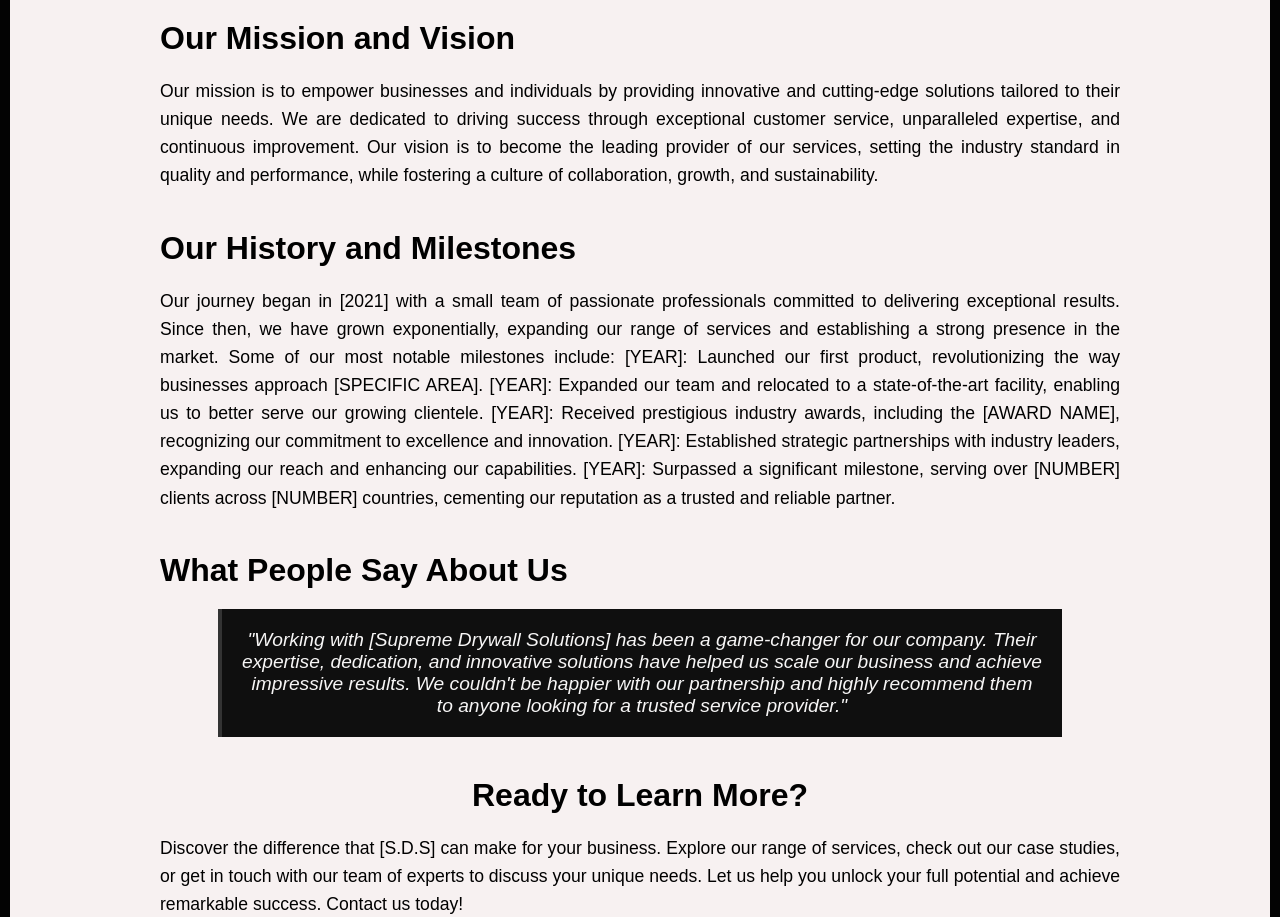
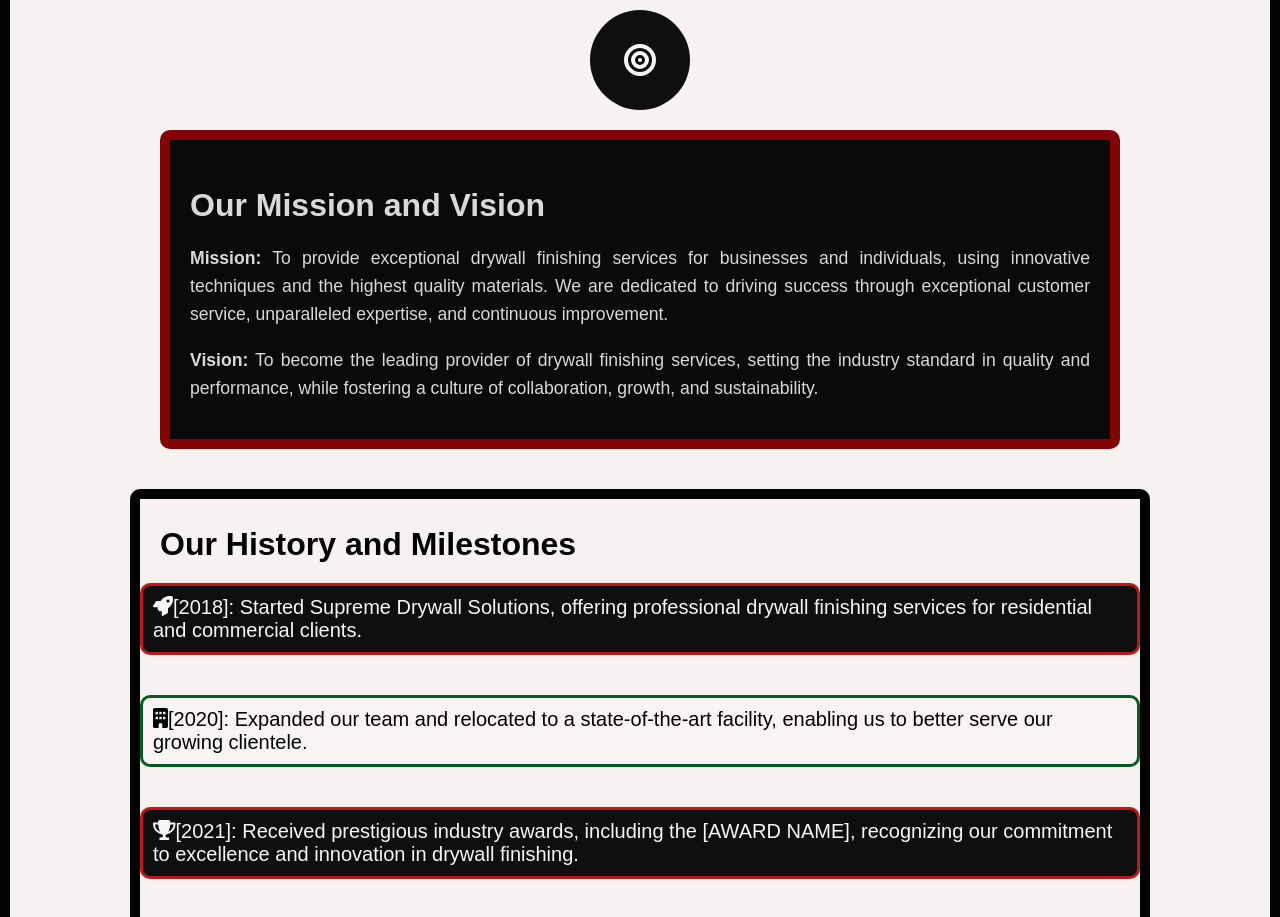
Before and after one commit to MrYieldMaster/Supreme-Drywall-Solutions, a React (Create React App) app: page / in a window 1280 px wide. Shown: the part 1160-2077 px from the top of the page. Built offline with nearby package versions, Linux system fonts and the light colour scheme.

Commit message:
another update commit

```diff
--- a/package.json
+++ b/package.json
@@ -3,6 +3,9 @@
   "version": "0.1.0",
   "private": true,
   "dependencies": {
+    "@fortawesome/fontawesome-svg-core": "^6.4.0",
+    "@fortawesome/free-solid-svg-icons": "^6.4.0",
+    "@fortawesome/react-fontawesome": "^0.2.0",
     "@testing-library/jest-dom": "^5.16.5",
     "@testing-library/react": "^13.4.0",
     "@testing-library/user-event": "^13.5.0",
--- a/public/index.html
+++ b/public/index.html
@@ -10,9 +10,9 @@
       content="Top-rated Drywall Finishing Services in the Bay Area [San Francisco, San Jose, Oakland, San Mateo, and more]:
        Specializing in high-quality drywall installation, repair, and finishing for residential and commercial projects. Our experienced team delivers exceptional workmanship, timely completion, and outstanding customer satisfaction."
     />
-    <link rel="apple-touch-icon" href="../src/assets/images/Logo1.png" />
+    <link rel="apple-touch-icon" href="%PUBLIC_URL%/favicon.png" />
     <link rel="manifest" href="%PUBLIC_URL%/manifest.json" />
-    <title>Supreme Drywall Solutions</title>
+    <title>Supreme Drywall</title>
   </head>
   <body>
     <noscript>You need to enable JavaScript to run this app.</noscript>
--- a/src/components/About/About.jsx
+++ b/src/components/About/About.jsx
@@ -1,59 +1,74 @@
 import React from 'react';
 import styles from './About.module.css';
+import { FontAwesomeIcon } from '@fortawesome/react-fontawesome';
+import { faRocket, faBuilding, faTrophy, faHandshake, faGlobe, faBullseye, faLightbulb } from '@fortawesome/free-solid-svg-icons';
 
 const About = () => {
   return (
     <div className={styles.about}>
-      <header
-        className={styles.header}
-      >
+      <header className={styles.header}>
         <h1>About Our Business</h1>
       </header>
 
       <section className={styles.introduction}>
+        <div className={styles.iconWrapper}>
+          <FontAwesomeIcon icon={faBullseye} className={styles.icon} />
+        </div>
+        <div className={styles.missionVision}>
           <h2>Our Mission and Vision</h2>
           <p>
-        Our mission is to empower businesses and individuals by providing innovative and cutting-edge solutions tailored to their unique needs.
-        We are dedicated to driving success through exceptional customer service, unparalleled expertise, and continuous improvement.
-         Our vision is to become the leading provider of our services, setting the industry standard in quality and performance, while fostering a culture of collaboration, growth, and sustainability.
-
+            <strong>Mission:</strong> To provide exceptional drywall finishing services for businesses and individuals, using innovative techniques and the highest quality materials. We are dedicated to driving success through exceptional customer service, unparalleled expertise, and continuous improvement.
           </p>
+          <p>
+            <strong>Vision:</strong> To become the leading provider of drywall finishing services, setting the industry standard in quality and performance, while fostering a culture of collaboration, growth, and sustainability.
+          </p>
+        </div>
       </section>
 
       <section className={styles.history}>
         <h2>Our History and Milestones</h2>
-        <p>
-         Our journey began in [2021] with a small team of passionate professionals committed to delivering exceptional results.
-         Since then, we have grown exponentially, expanding our range of services and establishing a strong presence in the market.
-         Some of our most notable milestones include:
-
-        [YEAR]: Launched our first product, revolutionizing the way businesses approach [SPECIFIC AREA].
-        [YEAR]: Expanded our team and relocated to a state-of-the-art facility, enabling us to better serve our growing clientele.
-        [YEAR]: Received prestigious industry awards, including the [AWARD NAME], recognizing our commitment to excellence and innovation.
-        [YEAR]: Established strategic partnerships with industry leaders, expanding our reach and enhancing our capabilities.
-        [YEAR]: Surpassed a significant milestone, serving over [NUMBER] clients across [NUMBER] countries, cementing our reputation as a trusted and reliable partner.
-
-        </p>
+        <ul className={styles.milestoneList}>
+          <li>
+            <FontAwesomeIcon icon={faRocket} />
+            [2018]: Started Supreme Drywall Solutions, offering professional drywall finishing services for residential and commercial clients.
+          </li>
+          <li>
+            <FontAwesomeIcon icon={faBuilding} />
+            [2020]: Expanded our team and relocated to a state-of-the-art facility, enabling us to better serve our growing clientele.
+          </li>
+          <li>
+            <FontAwesomeIcon icon={faTrophy} />
+            [2021]: Received prestigious industry awards, including the [AWARD NAME], recognizing our commitment to excellence and innovation in drywall finishing.
+          </li>
+          <li>
+            <FontAwesomeIcon icon={faHandshake} />
+            [2022]: Established strategic partnerships with industry leaders, expanding our reach and enhancing our capabilities.
+          </li>
+          <li>
+            <FontAwesomeIcon icon={faGlobe} />
+            [2023]: Surpassed a significant milestone, serving over [1000] clients across [2] countries, cementing our reputation as a trusted and reliable partner in drywall finishing.
+          </li>
+        </ul>
       </section>
 
       <section className={styles.testimonials}>
         <h2>What People Say About Us</h2>
         <blockquote>
-         "Working with [Supreme Drywall Solutions] has been a game-changer for our company. Their expertise, dedication,
-         and innovative solutions have helped us scale our business and achieve impressive results.
-         We couldn't be happier with our partnership and highly recommend them to anyone looking for a trusted service provider."
+          "Working with Supreme Drywall Solutions has been a mind-blowing experience. Their expertise, dedication, and innovative solutions have transformed our home, achieving impressive results with their drywall finishing work. We couldn't be happier with our decision to choose them for our home remodel. Now we can confidently have our family and friends over. Thank you, SDS! We will be using you again in the future."
         </blockquote>
       </section>
 
       <section className={styles.cta}>
+        <div className={styles.iconWrapper}>
+          <FontAwesomeIcon icon={faLightbulb} className={styles.icon} />
+        </div>
+        <div className={styles.readyToLearn}>
           <h2>Ready to Learn More?</h2>
           <p>
-        Discover the difference that [S.D.S] can make for your business.
-         Explore our range of services, check out our case studies,
-         or get in touch with our team of experts to discuss your unique needs.
-         Let us help you unlock your full potential and achieve remarkable success. Contact us today!
-
+            Discover the difference that Supreme Drywall Solutions can make in your home. Explore our range of services, check out our case studies, or get in touch with our team of experts to discuss your unique needs. Let us help you unlock your full potential and achieve remarkable home designs with our drywall finishing expertise.
           </p>
+          <button className={styles.contactButton}>Contact Us Today!</button>
+        </div>
       </section>
     </div>
   );
--- a/src/components/About/About.module.css
+++ b/src/components/About/About.module.css
@@ -20,7 +20,7 @@
     font-weight: bold;
     text-shadow: 2px 2px 5px rgba(207, 13, 13, 0.8);
     margin-bottom: 40px;
-    border : 5px solid rgb(3, 3, 3);
+
   }
 
   .about section {
@@ -48,10 +48,126 @@
     max-width: 800px;
     padding: 20px;
     border-left: 4px solid #333;
+    border-radius: 40px;
     background-color: #0f0f0f;
     color: #f7f6f6;
   }
 
   .cta {
     text-align: center;
+    margin: 60px 0;
+
   }
+
+  .history {
+    font-family: Arial, sans-serif;
+    background-color: rgb(247, 241, 241);
+    padding: 20px;
+    margin: 0;
+    border: 10px solid rgb(3, 3, 3);
+    border-radius: 10px;
+  }
+
+  .milestoneList {
+    display: block;
+    flex-wrap: wrap;
+    justify-content: space-between  ;
+    margin: 0 -20px;
+    padding: 0;
+    list-style: none;
+
+  }
+
+  .milestoneList li {
+    flex: 1 1 45%;
+    padding: 10px;
+    font-size: 20px;
+    margin-bottom: 40px;
+    border-style: groove;
+    border: 5px solid #333;
+    border-radius: 10px;
+    background-color: #f7f6f6;
+  }
+
+.milestoneList li h3 {
+    font-size: 1.5rem;
+    margin-bottom: 10px;
+  }
+
+.milestoneList li p {
+    font-size: 1.1rem;
+    line-height: 1.6;
+    text-align: justify;
+  }
+
+.milestoneList li:nth-child(odd) {
+    background-color: #0f0f0f;
+    color: #f7f6f6;
+    border : 3px solid rgb(186, 26, 26);
+    border-radius: 10px;
+  }
+
+.milestoneList li:nth-child(even) {
+    background-color: #f8f4f4;
+    color: #000000;
+    border : 3px solid rgb(7, 91, 34);
+    border-radius: 10px;
+  }
+
+.iconWrapper {
+    display: flex;
+    justify-content: center;
+    align-items: center;
+    width: 100px;
+    height: 100px;
+    margin: 0 auto 20px;
+    border-radius: 50%;
+    background-color: #0f0f0f;
+    color: #f7f6f6;
+  }
+
+.icon {
+    font-size: 2rem;
+    border-radius: 40px;
+
+  }
+
+
+
+.missionVision {
+    font-family: Arial, sans-serif;
+    color: rgb(217, 217, 217);
+    background-color: rgb(10, 10, 10);
+    padding: 20px;
+    margin: 0;
+    border: 10px solid rgb(129, 3, 3);
+    border-radius: 10px;
+
+  }
+
+.readyToLearn {
+   text-align: center;
+    margin: 60px 0;
+    text-shadow: rgb(227, 222, 223) 2px 2px 5px;
+
+
+}
+
+.readyToLearn p {
+    font-size: 1.1rem;
+    line-height: 1.6;
+    text-align: justify;
+  }
+
+
+.contactButton {
+    font-size: 1.1rem;
+    line-height: 1.6;
+    text-align: center;
+    margin: 60px 0;
+    border-radius: 10px;
+    background-color: #0f0f0f;
+    color: #f7f6f6;
+    border : 3px solid rgb(186, 26, 26);
+    border-radius: 40px;
+  }
--- a/src/components/ContactUs/contactUs.module.css
+++ b/src/components/ContactUs/contactUs.module.css
@@ -44,7 +44,7 @@
 }
 
 .contact input[type="submit"] {
-  background-color: #4caf50;
+  background-color: #0e0e0e;
   border: none;
   color: #fff;
   font-size: 1rem;
@@ -53,5 +53,5 @@
 }
 
 .contact input[type="submit"]:hover {
-  background-color: #45a049;
+  background-color: #a50b25;
 }
--- a/src/components/Hero/Hero.jsx
+++ b/src/components/Hero/Hero.jsx
@@ -7,7 +7,7 @@
       <div className={styles.heroContent}>
         <h1 className={styles.heroTitle}>Supreme Drywall Solutions</h1>
         <p className={styles.heroSubtitle}>Quality drywall services for your home</p>
-        <a href="https://example.com" target="_blank" rel="noopener noreferrer">
+        <a href="https://forms.gle/NSPi8WUCNoY7jmnX8" target="_blank" rel="noopener noreferrer">
         <button className={styles.ctaButton}>Get an Estimate</button>
         </a>
       </div>
--- a/src/components/Hero/hero.module.css
+++ b/src/components/Hero/hero.module.css
@@ -41,7 +41,7 @@
   font-weight: 400;
   font-family: 'Gill Sans', 'Gill Sans MT', 'Trebuchet MS', sans-serif;
   margin-bottom: 10px;
-  text-shadow: 2px 2px 4px rgba(0, 0, 0, 0.5);
+  text-shadow: 2px 2px 4px rgba(243, 233, 55, 0.715);
 }
 
 .ctaButton {
```
Also changed, not shown: 1 other file (tests, documents, lock files or other folders). Lines whose indentation alone changed are shown as unchanged.
